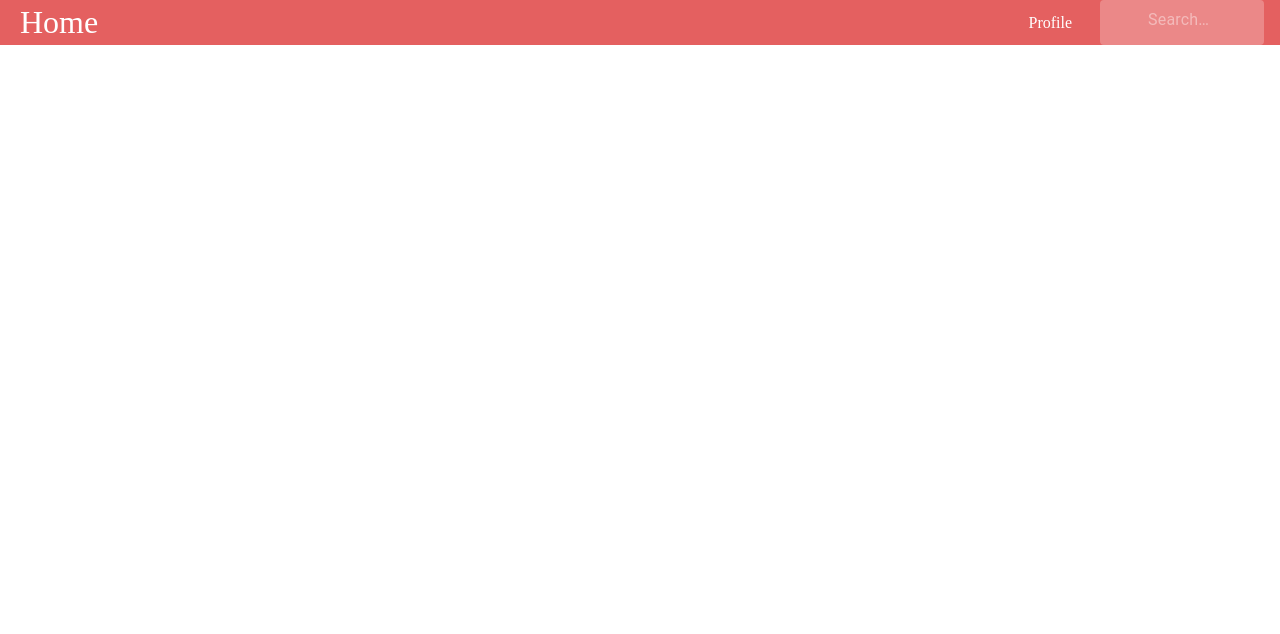
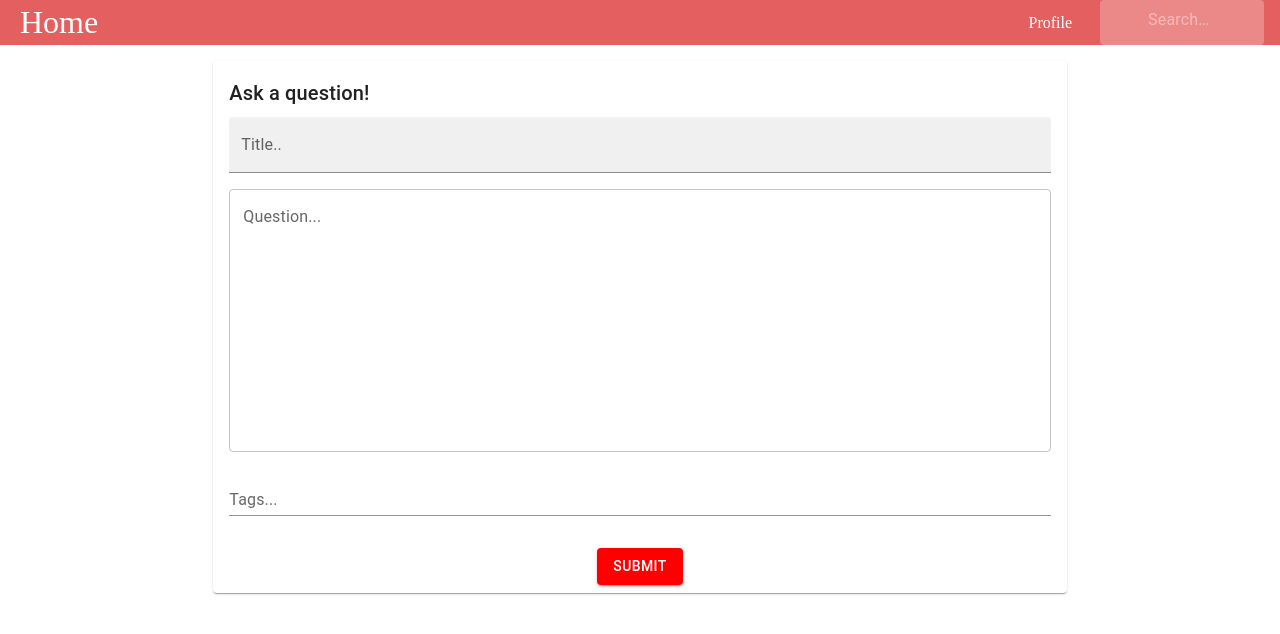
Before and after one commit to Chaseforyourlife/HackDay2023, a React (Vite) app in the folder gui/: page /Create in a window 1280 px wide. Shown: the top 634 px of the page. Built offline with nearby package versions, Linux system fonts and the light colour scheme.

Commit message:
added create question page

```diff
--- a/gui/src/App.jsx
+++ b/gui/src/App.jsx
@@ -15,7 +15,7 @@ export default function App(){
                 <header className="App-header" id="App-header">
                     <NavBar/>
                     <Grid container justifyContent="center">
-                      <Grid item xs={8}>
+                      <Grid item xs={8} sx={{my:2}}>
                         <Routes>
                             <Route path="/" element={<Home/>}/>
                             <Route path="/Profile" element={<Profile/>}/>
--- a/gui/src/pages/CreateQuestion/CreateQuestion.jsx
+++ b/gui/src/pages/CreateQuestion/CreateQuestion.jsx
@@ -1,10 +1,25 @@
 import React from 'react';
+import { Box, Card, CardContent, CardActions, TextField, Typography, Button} from '@mui/material';
 
 const CreateQuestion = () => {
     return (
-        <div>
-
-        </div>
+        <Box sx={{flexGrow: 1}}>
+            <Card>
+                <CardContent>
+                    <Typography variant="h6">Ask a question!</Typography>
+                    <Box sx={{display: 'flex', flexDirection: 'column', justifyContent: 'space-between'}}>
+                        <TextField id="title-input" label="Title.." variant="filled" sx={{my:1}} />
+                        <TextField id="content-input" label="Question..." variant="outlined" multiline rows={10} sx={{my:1}}/>
+                        <TextField id="tags-input" label="Tags..." variant="standard" sx={{my:1}}/>
+                    </Box>
+                </CardContent>
+                <CardActions>
+                    <Box sx={{ display: "flex", flexGrow: 1, justifyContent: "center" }}>
+                        <Button variant="contained" sx={{background: "red"}}>Submit</Button>
+                    </Box>
+                </CardActions>
+            </Card>
+        </Box>
     );
 }
 
```
